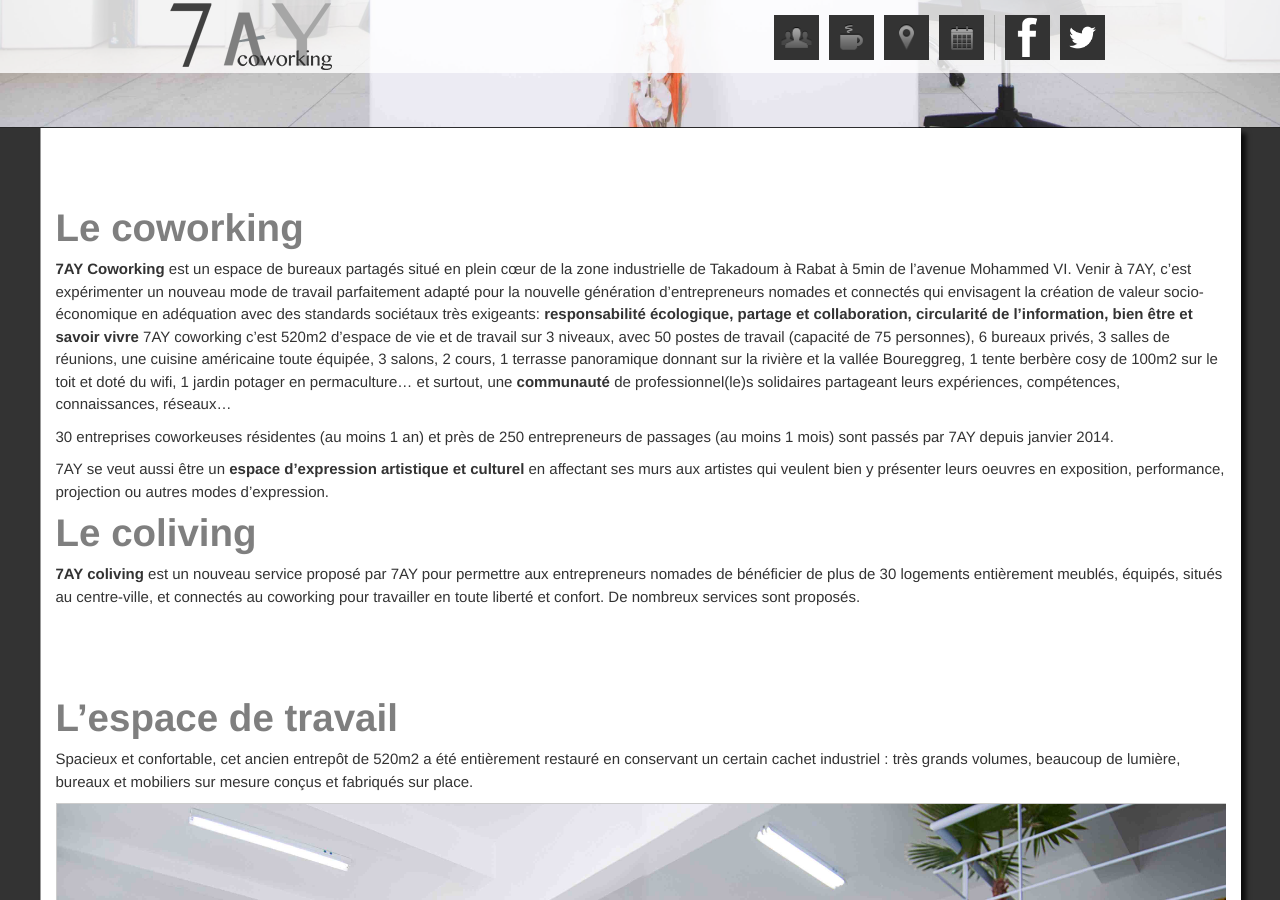
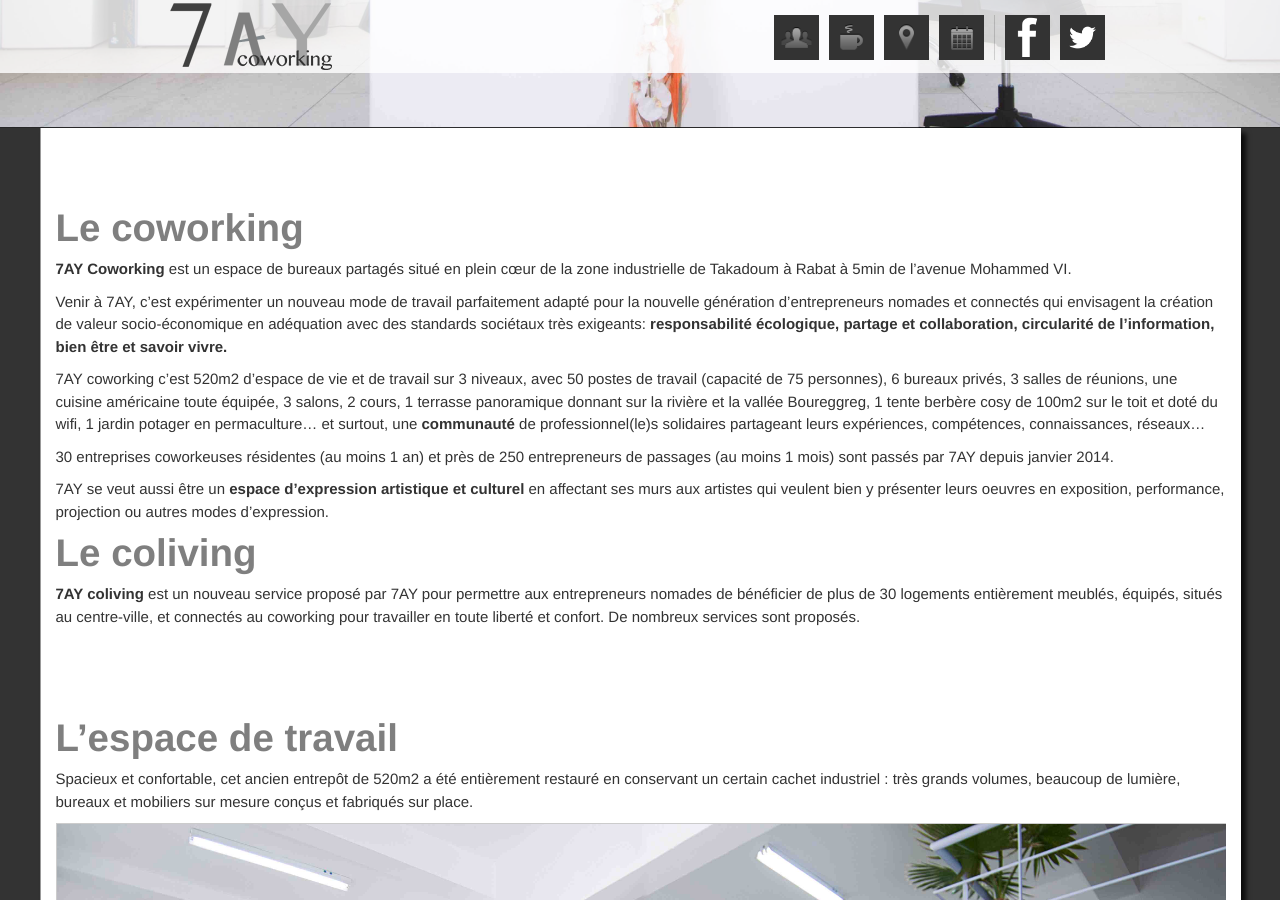
Before and after one commit to 7ay/7ay.github.io, a Jekyll site: the page built from index.md, in a window 1280 px wide and 900 px high, scrolled down 618 px. Built offline with Jekyll 4.4.1, drawn with Linux system fonts in a browser that asks for light colours.

```diff
--- a/_includes/coworking.md
+++ b/_includes/coworking.md
@@ -1,7 +1,9 @@
 # Le coworking
 
 __7AY Coworking__ est un espace de bureaux partagés situé en plein cœur de la zone industrielle de Takadoum à Rabat à 5min de l'avenue Mohammed VI.
-Venir à 7AY, c'est expérimenter un nouveau mode de travail parfaitement adapté pour la nouvelle génération d’entrepreneurs nomades et connectés  qui envisagent la création de valeur socio-économique en adéquation avec des standards sociétaux très exigeants: __responsabilité écologique, partage et collaboration, circularité de l’information, bien être et savoir vivre__
+
+Venir à 7AY, c'est expérimenter un nouveau mode de travail parfaitement adapté pour la nouvelle génération d’entrepreneurs nomades et connectés  qui envisagent la création de valeur socio-économique en adéquation avec des standards sociétaux très exigeants: __responsabilité écologique, partage et collaboration, circularité de l’information, bien être et savoir vivre.__
+
 7AY coworking c'est 520m2 d'espace de vie et de travail sur 3 niveaux, avec 50 postes de travail (capacité de 75 personnes), 6 bureaux privés, 3 salles de réunions, une cuisine américaine toute équipée, 3 salons, 2 cours, 1 terrasse panoramique donnant sur la rivière et la vallée Boureggreg, 1 tente berbère cosy de 100m2 sur le toit et doté du wifi, 1 jardin potager en permaculture... et surtout, une __communauté__ de professionnel(le)s solidaires partageant leurs expériences, compétences, connaissances, réseaux...
 
 30 entreprises coworkeuses résidentes (au moins 1 an) et près de 250 entrepreneurs de passages (au moins 1 mois) sont passés par 7AY depuis janvier 2014.
```
